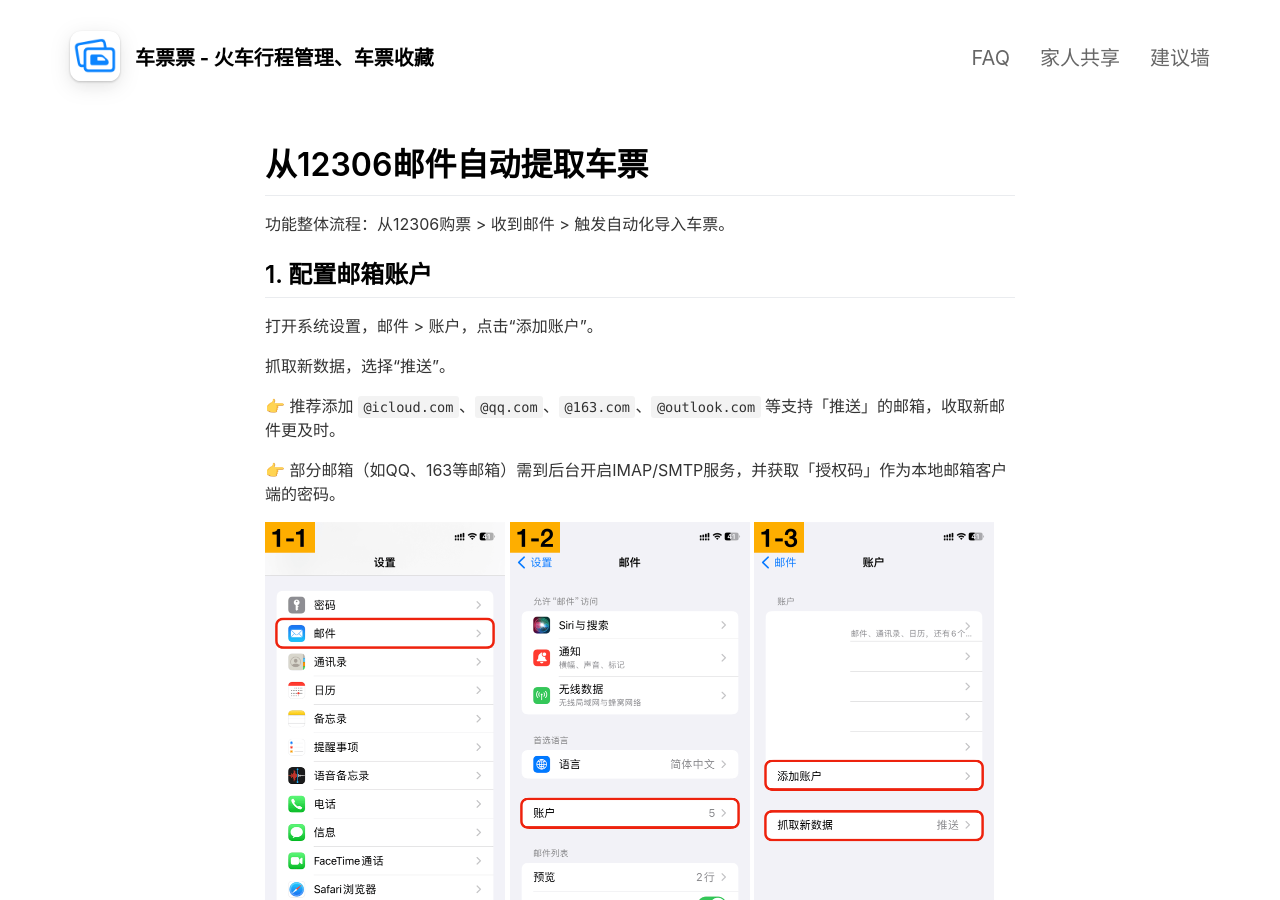
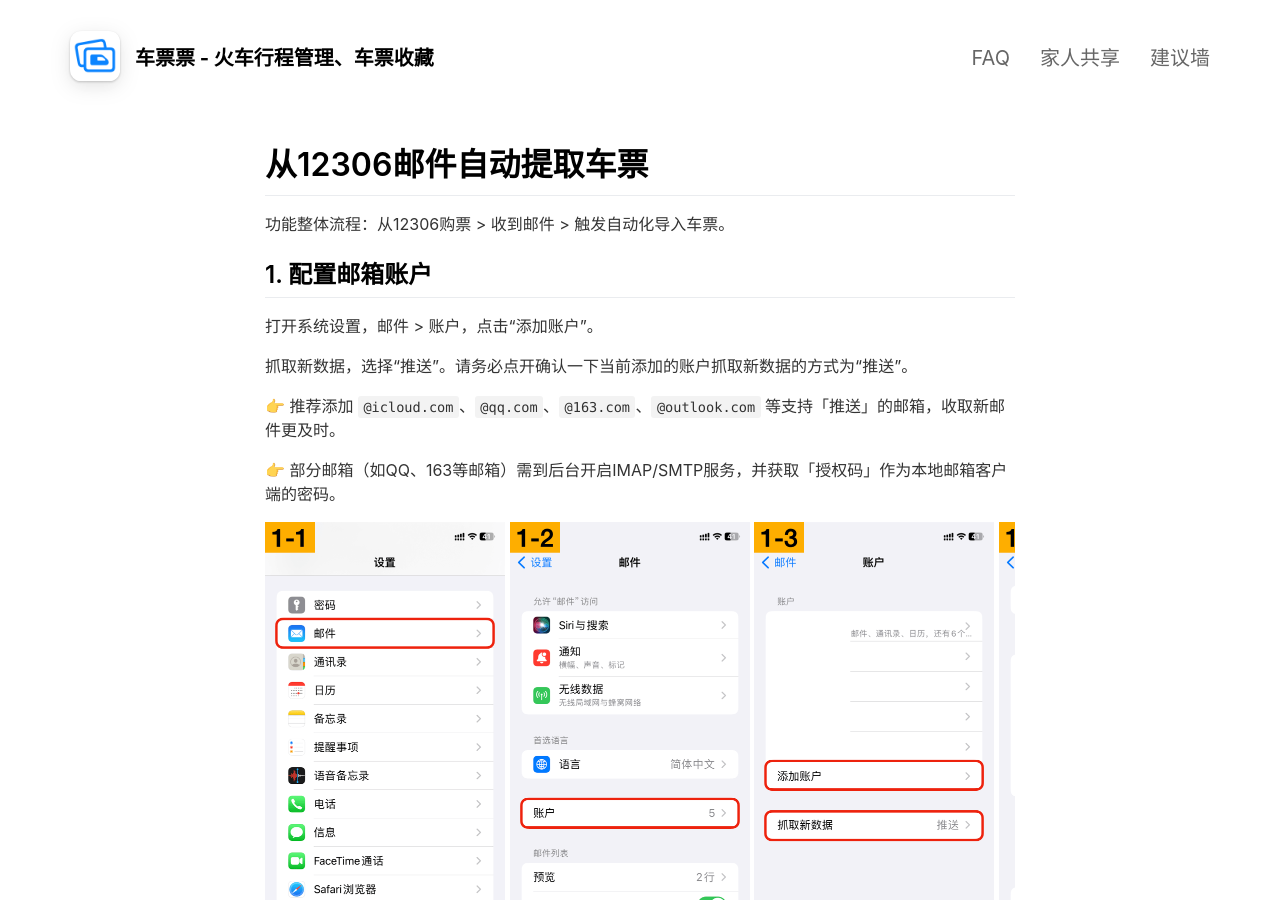
Before and after one commit to app-thedafeige/cpp, a Jekyll site: the page built from _pages/texttoticketautomation.md, in a window 1280 px wide and 900 px high. Built offline with Jekyll 4.4.1, drawn with Linux system fonts in a browser that asks for light colours; nearby versions of some CDN libraries; some of the changed text lies outside the part shown.

Commit message:
更新12306邮件自动提取车票操作说明。增加说明：邮箱账户抓取新数据的方式需为“推送”；修改说明：“获取文本”的输入需为邮件“内容”

```diff
--- a/_pages/texttoticketautomation.md
+++ b/_pages/texttoticketautomation.md
@@ -13,7 +13,7 @@ order: 6
 
 打开系统设置，邮件 > 账户，点击“添加账户”。
 
-抓取新数据，选择“推送”。
+抓取新数据，选择“推送”。请务必点开确认一下当前添加的账户抓取新数据的方式为“推送”。
 
 👉 推荐添加 `@icloud.com`、`@qq.com`、`@163.com`、`@outlook.com` 等支持「推送」的邮箱，收取新邮件更及时。
 
@@ -23,6 +23,7 @@ order: 6
 <img src="../assets/text-to-ticket-automation-1-1.png" width="240" height="520"/>
 <img src="../assets/text-to-ticket-automation-1-2.png" width="240" height="520"/>
 <img src="../assets/text-to-ticket-automation-1-3.png" width="240" height="520"/>
+<img src="../assets/text-to-ticket-automation-1-4-0929.png" width="240" height="520"/>
 </div>
 
 ## 2. 12306绑定邮箱
@@ -71,9 +72,12 @@ order: 6
 
 点击“输入”，选择“输入快捷指令的信息”。
 
+点击“输入快捷指令的信息”，选择“内容”。
+
 <div style="width: 400; overflow: auto; overflow-y: hidden; white-space: nowrap">
 <img src="../assets/text-to-ticket-automation-3-6.png" width="240" height="520"/>
 <img src="../assets/text-to-ticket-automation-3-7.png" width="240" height="520"/>
+<img src="../assets/text-to-ticket-automation-3-8-0929.png" width="240" height="520"/>
 </div>
 
 点击上一步页面底部的搜索框，搜索“车票票”，选择“文本提取车票”。
@@ -81,8 +85,8 @@ order: 6
 关闭“运行时显示”开关，点击右上角“完成”。
 
 <div style="width: 400; overflow: auto; overflow-y: hidden; white-space: nowrap">
-<img src="../assets/text-to-ticket-automation-3-8.png" width="240" height="520"/>
-<img src="../assets/text-to-ticket-automation-3-9.png" width="240" height="520"/>
+<img src="../assets/text-to-ticket-automation-3-9-0929.png" width="240" height="520"/>
+<img src="../assets/text-to-ticket-automation-3-10-0929.png" width="240" height="520"/>
 </div>
 
 至此，所有配置已完成。
@@ -90,3 +94,5 @@ order: 6
 ## 测试一下（可选）
 
 可以买一张8天以后的车票（退票免手续费），测试一下整体流程是否正常。
+
+用户反馈，收到候补兑现成功的邮件时，无法触发自动化，可能跟收到邮件时手机处于锁屏状态有关。
```
Also changed, not shown: assets/text-to-ticket-automation-1-4-0929.png (added), assets/text-to-ticket-automation-3-10-0929.png (added), assets/text-to-ticket-automation-3-8-0929.png (added), assets/text-to-ticket-automation-3-8.png (deleted), assets/text-to-ticket-automation-3-9-0929.png (added), assets/text-to-ticket-automation-3-9.png (deleted).
